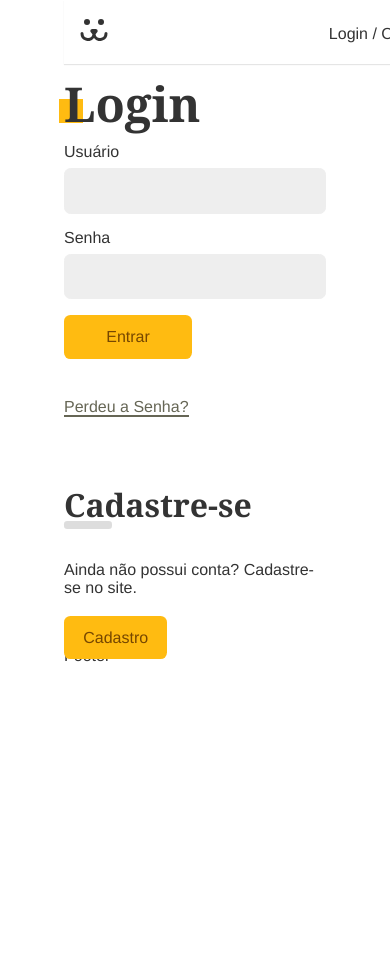
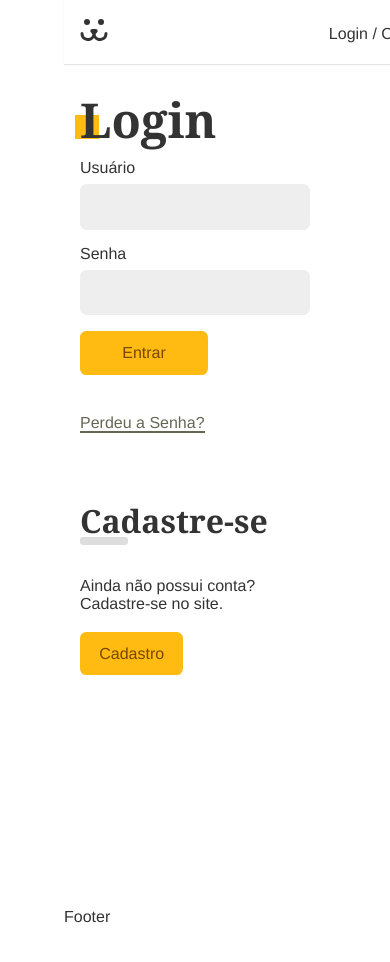
Before and after one commit to Deborars/dogbook, a React (Vite) app: page /login in a window 390 px wide. Shown: the top 962 px of the page. Before the commit the page ends 844 px from the top, so only its background shows below. Built offline with nearby package versions, Linux system fonts and the light colour scheme; a web font is replaced by a local one.

Commit message:
finalizado o login criar

```diff
--- a/src/Components/Login/Login.jsx
+++ b/src/Components/Login/Login.jsx
@@ -1,10 +1,11 @@
-import React from 'react'
-import { Navigate, Route, Routes } from 'react-router-dom'
-import LoginForm from './LoginForm'
-import LoginCreate from './LoginCreate'
-import LoginPasswordLost from './LoginPasswordLost'
-import LoginPasswordReset from './LoginPasswordReset'
-import { UserContext } from '../../UserContext'
+import React from 'react';
+import { Navigate, Route, Routes } from 'react-router-dom';
+import LoginForm from './LoginForm';
+import LoginCreate from './LoginCreate';
+import LoginPasswordLost from './LoginPasswordLost';
+import LoginPasswordReset from './LoginPasswordReset';
+import { UserContext } from '../../UserContext';
+import styles from './Login.module.css';
 
 const Login = () => {
   const { login } = React.useContext(UserContext);
@@ -12,7 +13,8 @@
   if (login === true) return <Navigate to='/conta' />
 
   return (
-    <div>
+    <section className={styles.login}>
+      <div className={styles.forms}>
         <Routes>
           <Route path='/' element={<LoginForm />}></Route>
           <Route path='criar' element={<LoginCreate />}></Route>
@@ -20,6 +22,7 @@
           <Route path='resetar' element={<LoginPasswordReset />}></Route>
         </Routes>
       </div>
+    </section>
   )
 }
 
--- /dev/null
+++ b/src/Components/Login/Login.module.css
@@ -0,0 +1,32 @@
+.login {
+  display: grid;
+  grid-template-columns: 1fr 1fr;
+  min-height: 100vh;
+  gap: 2rem;
+}
+
+.login::before {
+  display: block;
+  content: '';
+  background: url('../../Assets/login.jpg') no-repeat center center;
+  background-size: cover;
+}
+
+.forms {
+  max-width: 30rem;
+  padding: 1rem;
+}
+
+@media(max-width: 40rem) {
+  .login {
+    grid-template-columns: 1fr;
+  }
+
+  .login::before {
+    display: none;
+  }
+
+  .forms {
+    max-width: 100%;
+  }
+}
```
Lines whose indentation alone changed are shown as unchanged.
